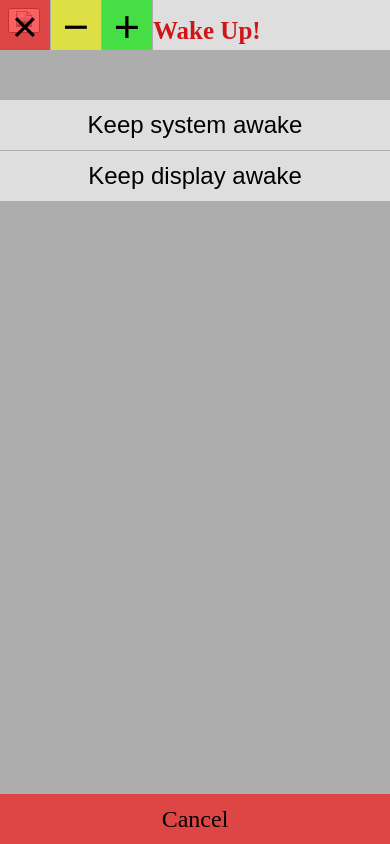
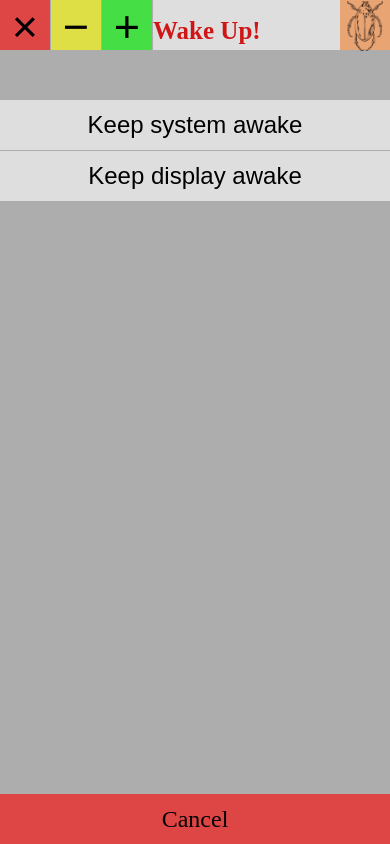
Before and after one commit to kennystrawnmusic/WakeUp, a browser extension: page index.html in a window 390 px wide. Shown: the top 844 px of the page. Drawn offline with Linux system fonts and the light colour scheme.

Commit message:
[object Object]

```diff
--- a/index.html
+++ b/index.html
@@ -1,23 +1,23 @@
 <!DOCTYPE html>
 <html>
-<head>
+  <head>
     <meta charset="utf-8">
     <title>Wake Up!</title>
     <link href="main.css" rel="stylesheet">
     <script src="powerkiller.js"></script>
 </head>
-<body>
+  <body>
     <div id="windowbar">
       <h1 id="titleStatement">Wake Up!</h1>
     </div>
     <button id="close" class="wincontrols">&times;</button>
     <button id="minimize" class="wincontrols">&minus;</button>
     <button id="maximize" class="wincontrols">+</button>
-    <button id="bugreport"><img src="bug.png"></img></button>
+    <button id="bugreport"><img src="bug.png"></button>
     <div id="appcontent">
       <input type="button" id="power1" class="powertoggle" value="Keep system awake">
       <input type="button" id="power2" class="powertoggle" value="Keep display awake">
       <input type="button" id="powerEnd" value="Cancel">
     </div>
-</body>
+  </body>
 </html>
--- a/main.css
+++ b/main.css
@@ -5,7 +5,8 @@
 #titleStatement {
   font-family: "Chrome Droid Sans";
   font-size: 25px;
-  position: inherit;
+  position: fixed;
+  width: 150px;
   top: 0px;
   color: rgba(205, 0, 0, 0.9);
 }
@@ -42,7 +43,6 @@
 }
 
 #windowbar {
-  -webkit-app-region: drag;
   background-color: rgba(255, 255, 255, 0.6);
   position: absolute;
   top: 0px;
@@ -74,3 +74,12 @@
   background-color: rgba(255, 0, 0, 0.6);
   left: 0px;
 }
+
+#bugreport {
+  border: 0px;
+  position: fixed;
+  background-color: rgba(241, 126, 44, 0.6);
+  top: 0px;
+  width: 50px;
+  height: 50px;
+}
--- a/powerkiller.js
+++ b/powerkiller.js
@@ -1,4 +1,6 @@
 window.onload = function() {
+
+  document.getElementById('windowbar').style.width = window.innerWidth - 51 + 'px';
 
   document.getElementById('appcontent').style.width = window.innerWidth + 'px';
   document.getElementById('appcontent').style.height = (window.innerHeight - 50) + 'px';
@@ -16,6 +18,10 @@
   document.getElementById('powerEnd').style.width = document.getElementById('appcontent').style.width;
   document.getElementById('powerEnd').style.left = document.getElementById('appcontent').style.left;
   document.getElementById('powerEnd').style.top = Math.floor(appContentHeightInt - 50) + 'px';
+
+  document.getElementById('bugreport').style.left = window.innerWidth - 50 + 'px';
+
+  document.getElementById('bugreport').onclick = function() { window.open().location = "https://chrome.google.com/webstore/support/" + chrome.runtime.id; }
 
   document.getElementById('power1').onclick = function() { chrome.power.requestKeepAwake("system"); }
 
@@ -113,7 +119,9 @@
     var appcontwidth = parseInt(document.getElementById('appcontent').style.width, 10);
     var appcontheight = parseInt(document.getElementById('appcontent').style.height, 10);
 
-    document.getElementById('windowbar').style.width = cb.width + 'px';
+    document.getElementById('windowbar').style.width = cb.width - 204 + 'px';
+
+    document.getElementById('bugreport').style.left = cb.width - 50 + 'px';
 
     document.getElementById('appcontent').style.left = Math.floor((cb.width - appcontwidth)/2) + 'px';
     document.getElementById('appcontent').style.top = Math.floor((cb.height - appcontheight + 50)/2) + 'px';
```
Also changed, not shown: bug.png (added), manifest.json.
